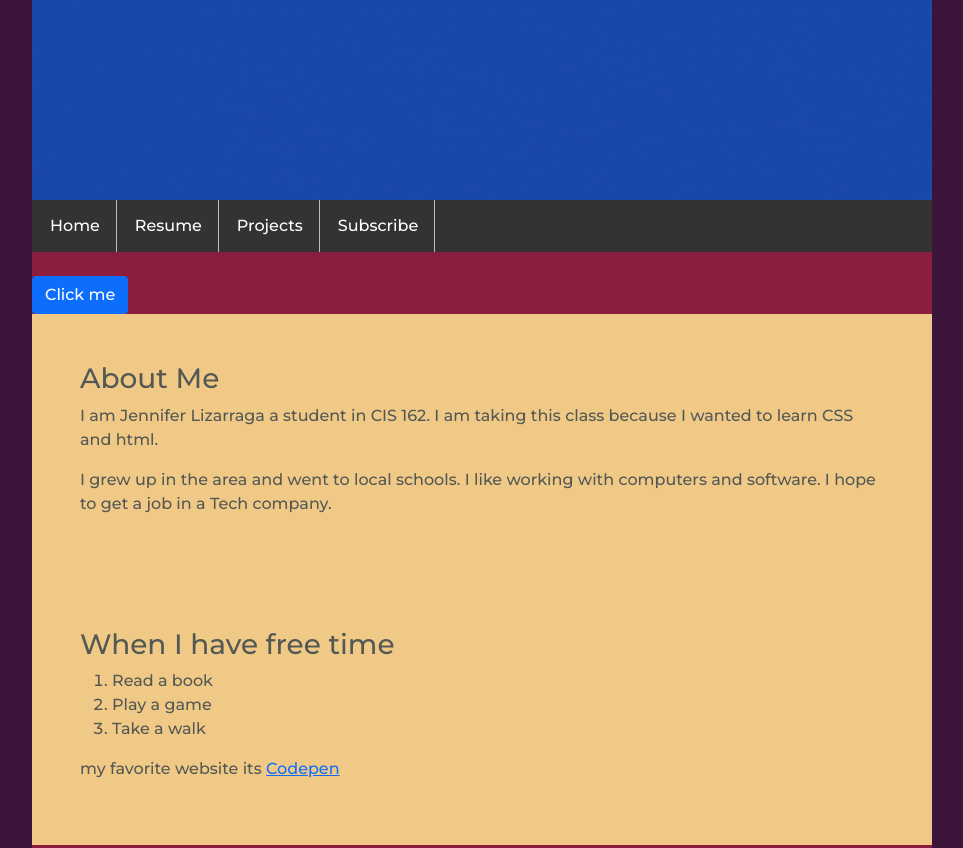
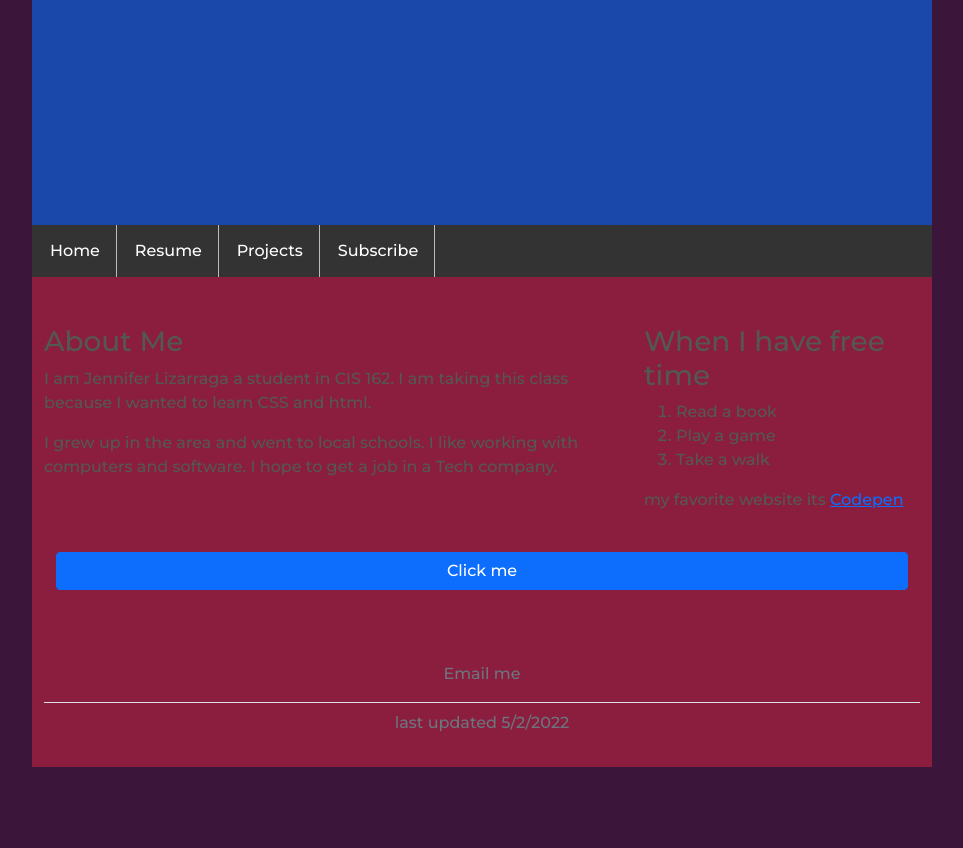
Before and after one commit to Jenlizarraga/Project-3, a plain HTML site: page index.html in a window 1280 px wide. Shown: the top 848 px of the page, without its empty margins (158-1121 px from the left). After the commit the page ends 800 px from the top, so only its background shows below. Drawn offline with nearby package versions, Linux system fonts and the light colour scheme.

Commit message:
Update index.html

```diff
--- a/index.html
+++ b/index.html
@@ -1,27 +1,33 @@
 <!--
-Project 3-2
+Project 3-1
 Author :Jennifer Lizarraga
-Date: 5-2-2022
+Date: 5-10-2022
 -->
 <!DOCTYPE html>
 <html lang="en">
 <head>
+<title>Jennifer Lizarraga</title>
 <meta charset="utf-8">
+<meta name="viewport" content="width=device-width, initial-scale=1">
 
     <link href="https://cdn.jsdelivr.net/npm/bootstrap@5.1.3/dist/css/bootstrap.min.css" rel="stylesheet" integrity="sha384-1BmE4kWBq78iYhFldvKuhfTAU6auU8tT94WrHftjDbrCEXSU1oBoqyl2QvZ6jIW3" crossorigin="anonymous">
     <link rel="stylesheet" href="main.css">
 
     <script src="components.js" defer></script>
 
-
-
     </head>
 <body>
 
 
-    <header>   <img src="jennifer.gif" alt="Jennifer Lizarraga" style="width:900px;height:200px;"> </header>
 
 
+<div class="d-flex justify-content-center">
+
+	<header> <img src="jennifer.gif" class ="img-fluid" alt="Jennifer Lizarraga" style="width:100px height:200px">  </header>
+
+</div>
+
+<div class="container-center">
 	   <nav>
    <ul id="mainMenu">
     <li><a href="index.html">Home</a></li>
@@ -31,30 +37,17 @@ Date: 5-2-2022
     </ul>
     </nav>
 
-    <br>
+	</div>
 
-     <div id="liveAlertPlaceholder"></div>
-<button type="button" class="btn btn-primary" id="liveAlertBtn">Click me</button>
-
-
-    <section>
-
-
-
-
-     <div class ="container">
+<div class="container-sm mt-5">
   <div class="row">
-         <div class="col p-5">
-
+    <div class="col-sm-8">
 
              <h3>About Me</h3>
              <p>I am Jennifer Lizarraga a student in CIS 162. I am taking this class because I wanted to learn CSS and html. </p>
                 <p>I grew up in the area and went to local schools. I like working with computers and software. I hope to get a job in a Tech company. </p>
     </div>
-
-        <div class="row">
-             <div class="col-sm-8 p-5">
-
+    <div class="col-sm-4">
                  <h3>When I have free time</h3>
 
                  <ol>
@@ -65,18 +58,24 @@ Date: 5-2-2022
                  </ol>
 
 
-
-
                  <p>my favorite website its <a href="https://codepen.io/">Codepen</a> </p>
     </div>
 	</div>
 
+
+	<div class="row p-4">
+
+
+		<div id="liveAlertPlaceholder"></div>
+<button type="button" class="btn btn-primary" id="liveAlertBtn">Click me</button>
 	</div>
+
 </div>
 
 
 
-</section>
+
+
 
 
 
```
Lines whose indentation alone changed are shown as unchanged.
